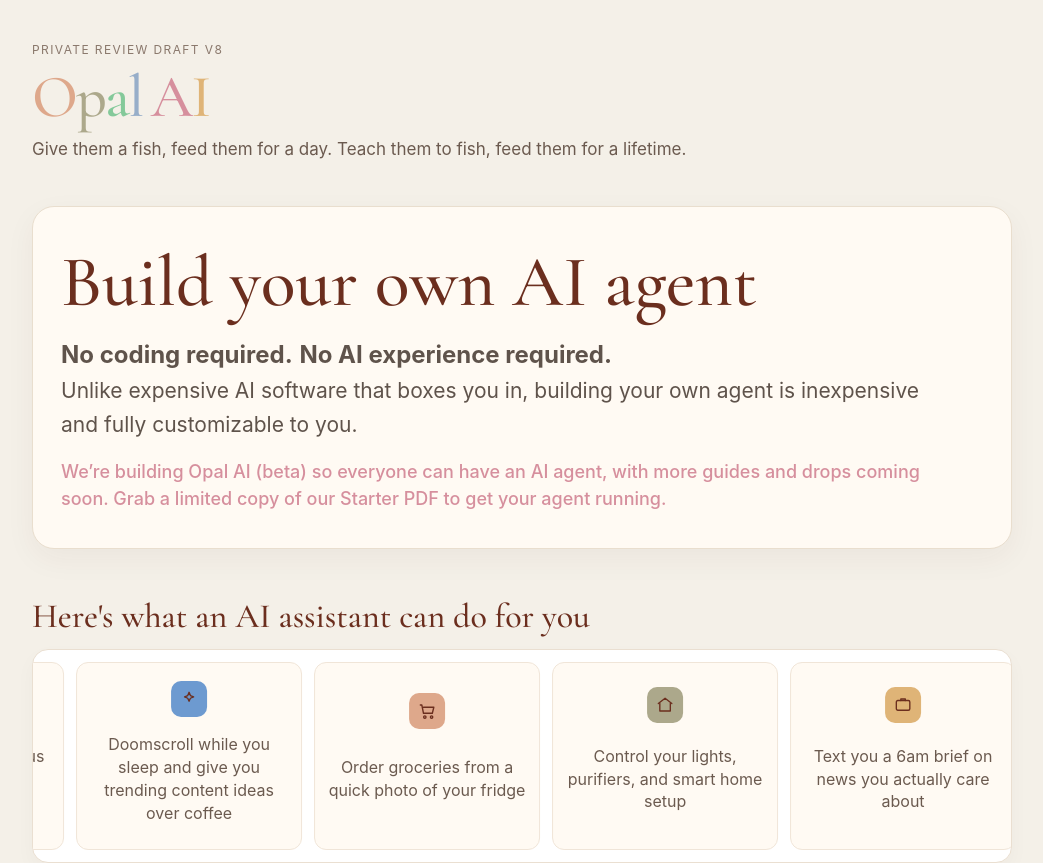
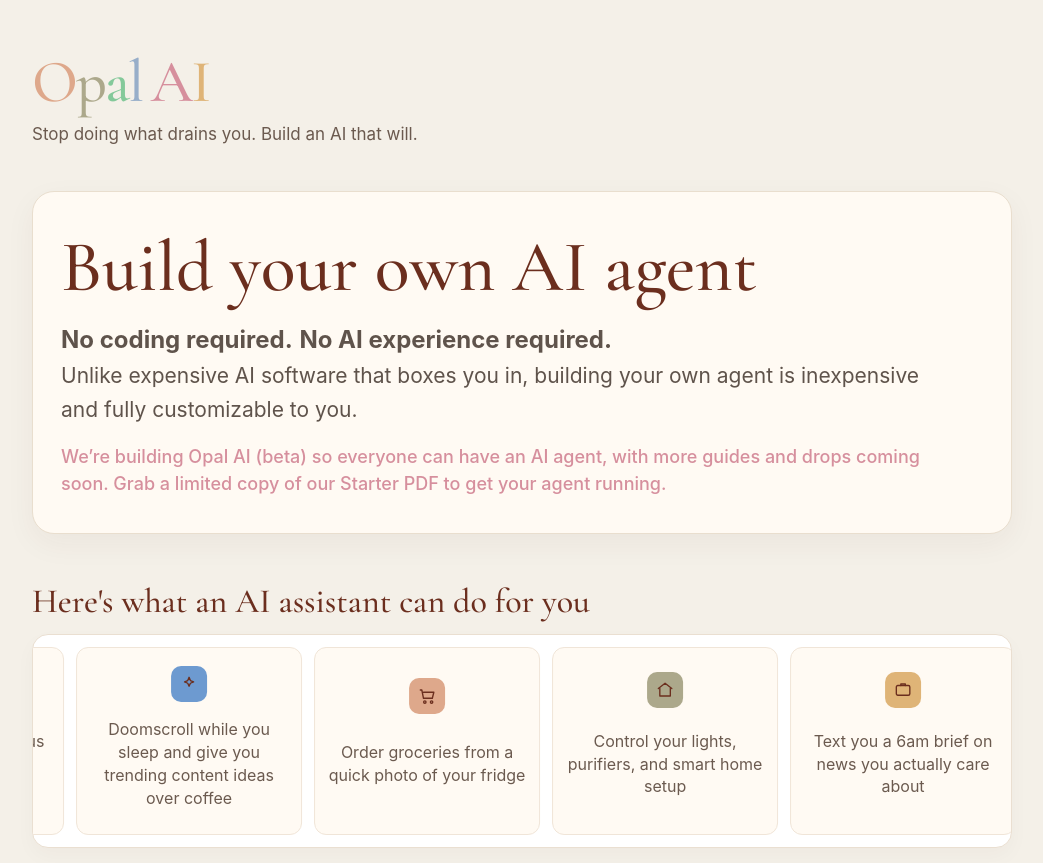
Before and after one commit to opal-the-bot/agent-inbox-mvp, a Next.js app: page / in a window 1280 px wide. Shown: the top 863 px of the page, without its empty margins (118-1161 px from the left). Built offline with nearby package versions, Linux system fonts and the light colour scheme.

Commit message:
Update hero copy: remove draft tag and replace fish line

```diff
--- a/app/components/OpalLandingPage.tsx
+++ b/app/components/OpalLandingPage.tsx
@@ -88,12 +88,11 @@ export default function OpalLandingPage() {
         </Suspense>
 
         <header style={{ marginBottom: 44 }}>
-          <p style={{ margin: 0, letterSpacing: 1.4, textTransform: 'uppercase', fontSize: 12, color: '#8a786c' }}>Private Review Draft v8</p>
           <div style={{ marginTop: 10 }}>
             <LogoSelectedC />
           </div>
           <p style={{ margin: '10px 0 0', color: teachColor, fontSize: 17, lineHeight: 1.45, maxWidth: 900 }}>
-            Give them a fish, feed them for a day. Teach them to fish, feed them for a lifetime.
+            Stop doing what drains you. Build an AI that will.
           </p>
         </header>
 
```
